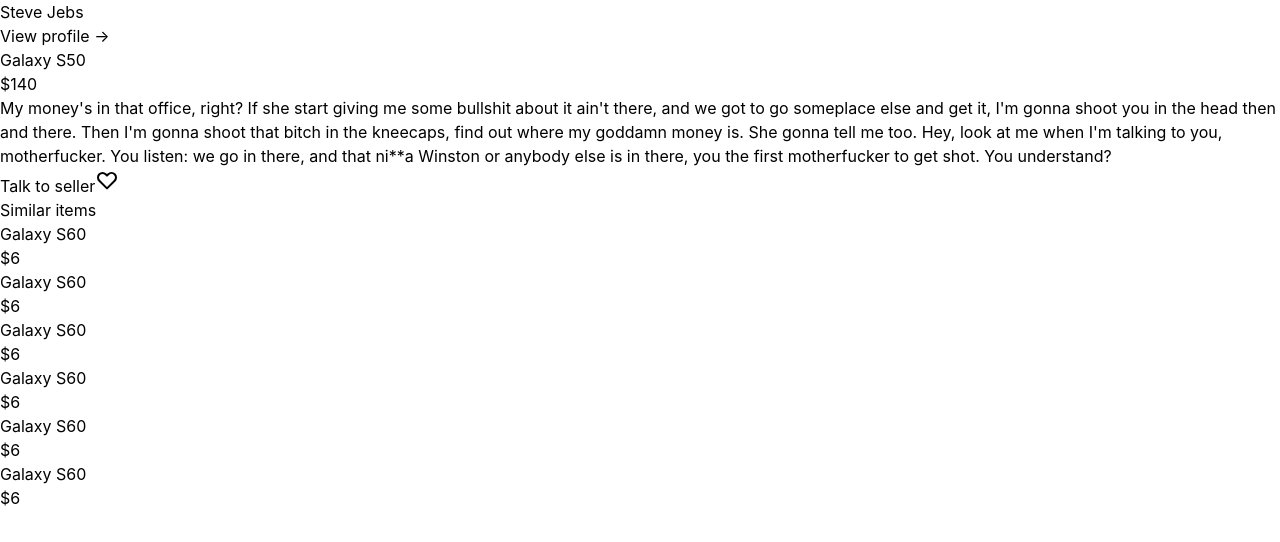
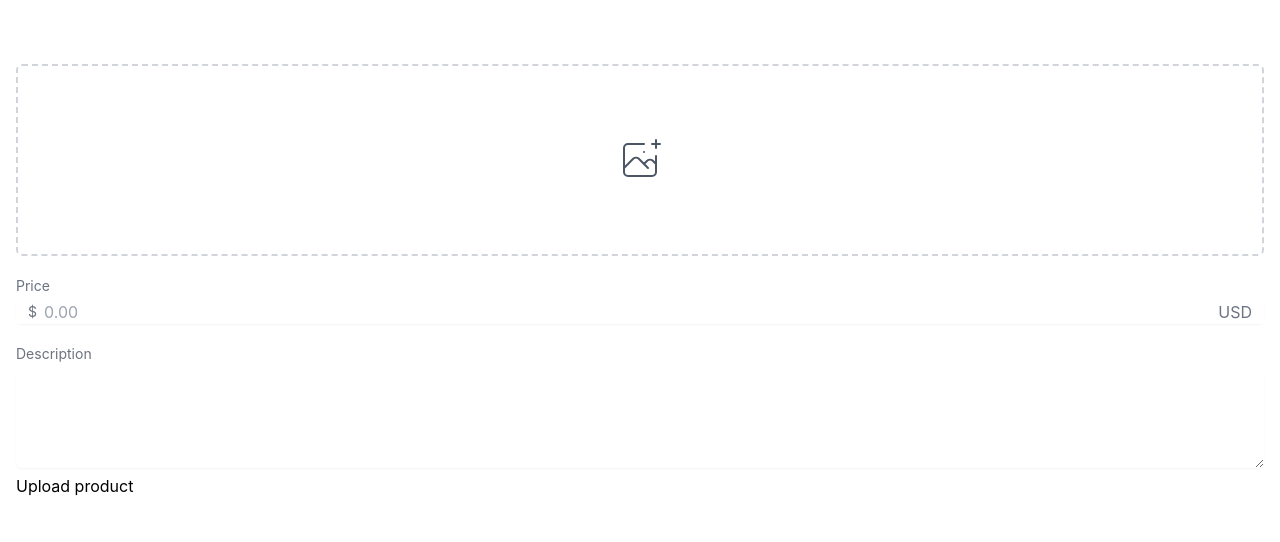
Before and after one commit to kth9192/carrot-market, a Next.js app: page /items/upload in a window 1280 px wide. Shown: the top 542 px of the page. Built offline with nearby package versions, Linux system fonts and the light colour scheme.

Commit message:
:construction: upload form

```diff
--- a/pages/index.tsx
+++ b/pages/index.tsx
@@ -2,14 +2,21 @@
 import Head from 'next/head';
 import Image from 'next/image';
 import styles from '../styles/Home.module.scss';
+import { useRouter } from 'next/router';
+const Home: NextPage = () => {
+  const router = useRouter();
 
-const Home: NextPage = () => {
+  const moveToDetailpage = (id: number) => {
+    router.push(`/items/${id}`);
+  };
+
   return (
     <div className="flex flex-col space-y-5 py-10">
       {[1, 1, 1, 1, 1, 1, 1, 1, 1, 1, 1, 1].map((_, i) => (
         <div
           key={i}
           className="flex cursor-pointer justify-between border-b px-4 pb-4 "
+          onClick={() => moveToDetailpage(i)}
         >
           <div className="flex space-x-4">
             <div className="h-20 w-20 rounded-md bg-gray-400" />
--- a/pages/items/[id].tsx
+++ b/pages/items/[id].tsx
@@ -3,20 +3,22 @@
 
 const ItemDetail: NextPage = () => {
   return (
-    <div>
-      <div>
-        <div />
-        <div>
-          <div />
+    <div className="px-4 py-10 ">
+      <div className="mb-8">
+        <div className="h-96 bg-slate-300 " />
+        <div className=" itemes-center flex  cursor-pointer space-x-3  border-y py-3">
+          <div className="h-12 w-12 rounded-full bg-slate-300" />
           <div>
-            <p>Steve Jebs</p>
-            <p>View profile &rarr;</p>
+            <p className="text-sm font-medium text-gray-700">Steve Jebs</p>
+            <p className="text-xs font-medium text-gray-500">
+              View profile &rarr;
+            </p>
           </div>
         </div>
-        <div>
-          <h1>Galaxy S50</h1>
-          <p>$140</p>
-          <p>
+        <div className="mt-5 ">
+          <h1 className="text-3xl font-bold text-gray-900">Galaxy S50</h1>
+          <span className="mt-3 text-3xl text-gray-900">$140</span>
+          <p className="my-6 text-base text-gray-700 ">
             My money&apos;s in that office, right? If she start giving me some
             bullshit about it ain&apos;t there, and we got to go someplace else
             and get it, I&apos;m gonna shoot you in the head then and there.
@@ -26,9 +28,11 @@
             and that ni**a Winston or anybody else is in there, you the first
             motherfucker to get shot. You understand?
           </p>
-          <div>
-            <button>Talk to seller</button>
-            <button>
+          <div className="flex items-center justify-between space-x-2">
+            <button className="flex-1 rounded-md bg-orange-500 py-3  font-medium text-white shadow-md hover:bg-orange-600 focus:outline-none focus:ring-orange-500 focus:ring-offset-2">
+              Talk to seller
+            </button>
+            <button className="itesmc-center flex justify-center rounded-md p-3 text-gray-400 hover:bg-gray-100 hover:text-gray-500">
               <svg
                 className="h-6 w-6 "
                 xmlns="http://www.w3.org/2000/svg"
@@ -49,13 +53,14 @@
         </div>
       </div>
       <div>
-        <h2>Similar items</h2>
-        <div>
+        <h2 className="text-2xl font-bold text-gray-900">Similar items</h2>
+        <div className="mt-6 grid grid-cols-2 gap-4">
           {[1, 2, 3, 4, 5, 6].map((_, i) => (
             <div key={i}>
-              <div />
-              <h3>Galaxy S60</h3>
-              <p>$6</p>
+              <div className="w0-full h-56 bg-slate-300" />
+
+              <h3 className=" -mb-1 text-gray-700">Galaxy S60</h3>
+              <span className="text-xs font-medium text-gray-900">$6</span>
             </div>
           ))}
         </div>
--- /dev/null
+++ b/pages/items/upload.tsx
@@ -0,0 +1,65 @@
+import { NextPage } from 'next';
+import React from 'react';
+
+function Upload() {
+  return (
+    <div className="px-4 py-16 ">
+      <div>
+        <div>
+          <label className="flex h-48 w-full items-center justify-center rounded-md border-2 border-dashed border-gray-300 py-6 text-gray-600 hover:border-orange-500 hover:text-orange-500">
+            <svg
+              className="h-12 w-12"
+              stroke="currentColor"
+              fill="none"
+              viewBox="0 0 48 48"
+              aria-hidden="true"
+            >
+              <path
+                d="M28 8H12a4 4 0 00-4 4v20m32-12v8m0 0v8a4 4 0 01-4 4H12a4 4 0 01-4-4v-4m32-4l-3.172-3.172a4 4 0 00-5.656 0L28 28M8 32l9.172-9.172a4 4 0 015.656 0L28 28m0 0l4 4m4-24h8m-4-4v8m-12 4h.02"
+                strokeWidth={2}
+                strokeLinecap="round"
+                strokeLinejoin="round"
+              />
+            </svg>
+
+            <input type="file" className="hidden" />
+          </label>
+        </div>
+      </div>
+      <div className="my-5">
+        <label
+          htmlFor="price"
+          className="text-medium mb-1 block text-sm text-gray-500"
+        >
+          Price
+        </label>
+        <div className="relative flex items-center rounded-md shadow-sm">
+          <div className="pointer-events-none absolute left-0 flex items-center  justify-center pl-3">
+            <span className="text-sm text-gray-500">$</span>
+          </div>
+          <input
+            type="text"
+            id="price"
+            placeholder="0.00"
+            className="w-full appearance-none px-3 pl-7"
+          />
+          <div className="pointer-events-none absolute right-0 flex items-center pr-3">
+            <span className="text-gray-500">USD</span>
+          </div>
+        </div>
+      </div>
+      <div>
+        <label className="text-medium mb-1 block text-sm text-gray-500">
+          Description
+        </label>
+        <textarea
+          rows={4}
+          className="mt-1 w-full rounded-md border-gray-300 shadow-sm focus:border-orange-500   focus:ring-orange-500"
+        />
+      </div>
+      <button>Upload product</button>
+    </div>
+  );
+}
+
+export default Upload;
```
